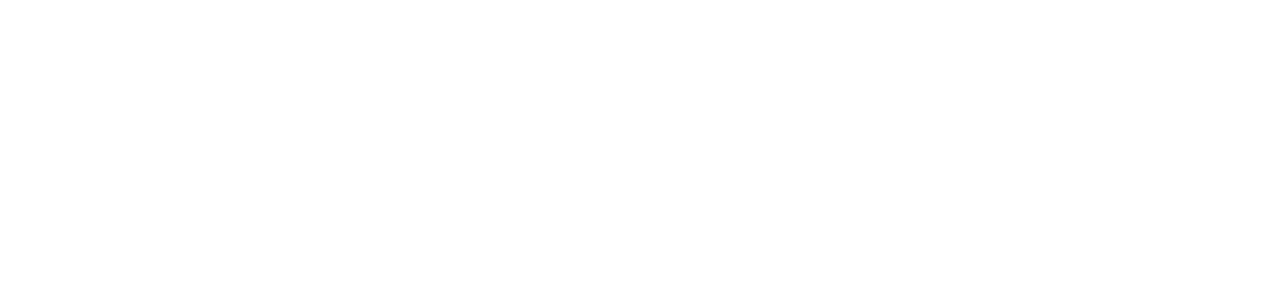
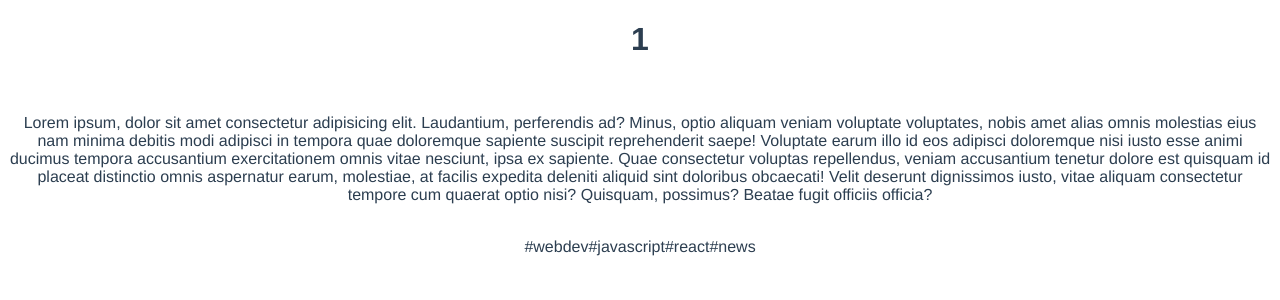
Before and after one commit to izuku152/Vue_CompositionAPI, a Vue app: page /posts/1 in a window 1280 px wide. Before the commit this address had no page. Shown: the top 300 px of the page. Built offline with nearby package versions, Linux system fonts and the light colour scheme; data requests are answered from the project's data file.

Commit message:
Completed

```diff
--- a/src/components/Post.vue
+++ b/src/components/Post.vue
@@ -1,6 +1,9 @@
 <template>
   <h6>Title:</h6>
-  <h3>{{ post.title }}</h3>
+  <!-- Router Link with component name and props -->
+  <router-link :to="{ name: 'Details', params: { id: post.id } }">
+    <h3>{{ post.title }}</h3>
+  </router-link>
   <h6>Details:</h6>
   <p>{{ snippet }}</p>
   <br />
--- /dev/null
+++ b/src/composables/getPost.js
@@ -0,0 +1,25 @@
+import { ref } from "vue";
+const getPost = (id) => {
+  const post = ref(null);
+  const error = ref(null);
+  const load = async () => {
+    let data = await fetch("http://localhost:3000/projects/" + id);
+
+    try {
+      // data.ok means if data comes succesfully
+      if (!data.ok) {
+        // error object will throw this error
+        throw Error("No Data Available");
+      }
+      // await data.json = wait until data is converted to json then assign it to posts
+      post.value = await data.json();
+    } catch (err) {
+      // Error will be stored in err and we output its messgae
+      error.value = err.message;
+    }
+  };
+
+  return { post, error, load };
+};
+
+export default getPost;
--- a/src/router/index.js
+++ b/src/router/index.js
@@ -1,11 +1,18 @@
 import { createRouter, createWebHistory } from "vue-router";
 import Home from "../views/Home.vue";
+import Details from "../views/Details.vue";
 
 const routes = [
   {
     path: "/",
     name: "Home",
     component: Home,
+  },
+  {
+    path: "/posts/:id",
+    name: "Details",
+    component: Details,
+    props: true,
   },
 ];
 
--- /dev/null
+++ b/src/views/Details.vue
@@ -0,0 +1,27 @@
+<template>
+  <div v-if="error">
+    {{ error }}
+  </div>
+  <div v-if="post">
+    <h1>{{ post.id }}</h1>
+    <br />
+    <p>{{ post.body }}</p>
+    <br />
+    <span v-for="tag in post.tags" :key="tag">#{{ tag }}</span>
+  </div>
+</template>
+
+<script>
+import getPost from "../composables/getPost";
+export default {
+  props: ["id"],
+  setup(props) {
+    const { post, error, load } = getPost(props.id);
+    load();
+
+    return { post, error, load };
+  },
+};
+</script>
+
+<style></style>
```
